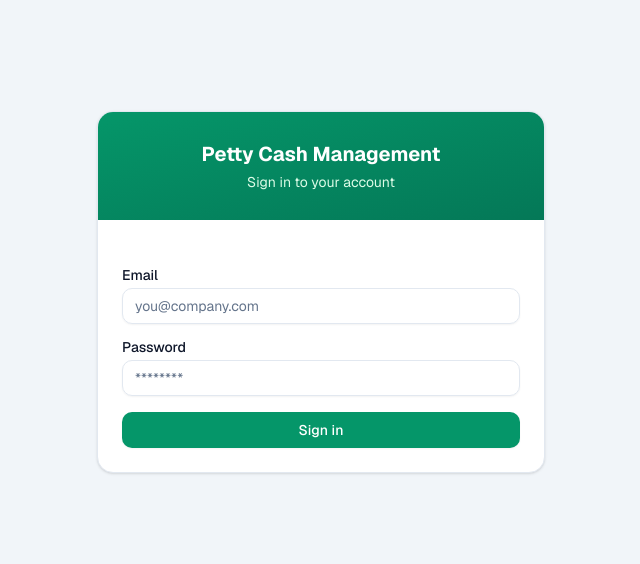
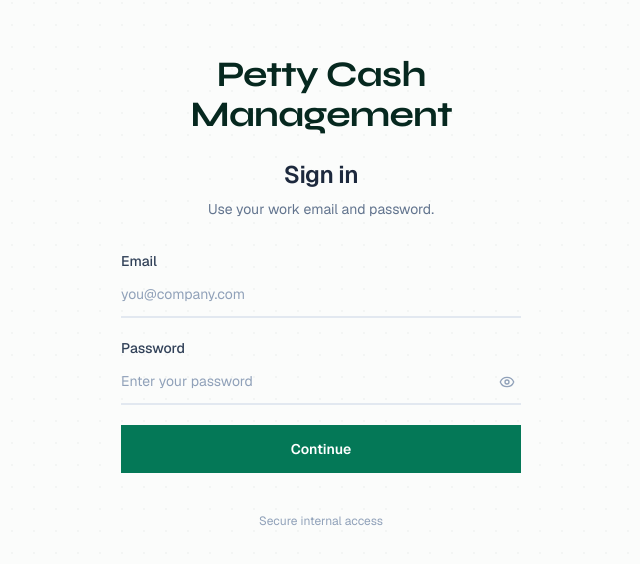
Before and after one commit to Thameem-20/PettyCash, a Next.js app: page /login in a window 1280 px wide. Shown: the part 108-672 px from the top of the page, without its empty margins (319-959 px from the left). Built offline with nearby package versions, Linux system fonts and the light colour scheme; no server answers; the database is empty.

Commit message:
login page updated

```diff
--- /dev/null
+++ b/src/app/login/layout.tsx
@@ -0,0 +1,13 @@
+import { Syne } from "next/font/google";
+import "./login.css";
+
+const syne = Syne({
+  subsets: ["latin"],
+  weight: ["600", "700", "800"],
+  variable: "--font-login-display",
+  display: "swap",
+});
+
+export default function LoginLayout({ children }: { children: React.ReactNode }) {
+  return <div className={`login-shell ${syne.variable}`}>{children}</div>;
+}
--- /dev/null
+++ b/src/app/login/login.css
@@ -0,0 +1,44 @@
+.login-shell {
+  --login-ink: #06281f;
+  --login-paper: #fbfcfb;
+  min-height: 100dvh;
+}
+
+.login-display {
+  font-family: var(--font-login-display), var(--font-geist-sans), sans-serif;
+}
+
+@keyframes login-rise {
+  from {
+    opacity: 0;
+    transform: translateY(14px);
+  }
+  to {
+    opacity: 1;
+    transform: translateY(0);
+  }
+}
+
+@keyframes login-fade {
+  from {
+    opacity: 0;
+  }
+  to {
+    opacity: 1;
+  }
+}
+
+.login-rise {
+  animation: login-rise 0.7s cubic-bezier(0.22, 1, 0.36, 1) both;
+}
+
+.login-panel-in {
+  animation: login-fade 0.85s ease 0.15s both;
+}
+
+@media (prefers-reduced-motion: reduce) {
+  .login-rise,
+  .login-panel-in {
+    animation: none;
+  }
+}
--- a/src/app/login/page.tsx
+++ b/src/app/login/page.tsx
@@ -2,10 +2,7 @@
 
 import { Suspense, useState } from "react";
 import { useRouter, useSearchParams } from "next/navigation";
-import { Card } from "@/components/ui/card";
-import { Button } from "@/components/ui/button";
-import { Input } from "@/components/ui/input";
-import { Label } from "@/components/ui/label";
+import { Eye, EyeOff } from "lucide-react";
 
 export default function LoginPage() {
   return (
@@ -20,6 +17,7 @@ function LoginInner() {
   const params = useSearchParams();
   const [email, setEmail] = useState("");
   const [password, setPassword] = useState("");
+  const [showPassword, setShowPassword] = useState(false);
   const [error, setError] = useState("");
   const [loading, setLoading] = useState(false);
 
@@ -49,18 +47,34 @@ function LoginInner() {
   }
 
   return (
-    <div className="flex min-h-screen items-center justify-center bg-muted p-3 md:p-4">
-      <div className="w-full max-w-md">
-        <Card className="gap-0 overflow-hidden p-0">
-          <div className="bg-gradient-to-br from-brand-600 to-brand-700 px-4 py-5 text-center md:px-6 md:py-7">
-            <h1 className="text-lg font-bold text-white md:text-xl">Petty Cash Management</h1>
-            <p className="mt-1 text-xs text-brand-100 md:text-sm">Sign in to your account</p>
+    <div className="relative flex min-h-[100dvh] items-center justify-center bg-[var(--login-paper)] px-5 py-10 sm:px-8">
+      <div
+        className="pointer-events-none absolute inset-0 opacity-[0.55]"
+        style={{
+          backgroundImage:
+            "radial-gradient(circle at 1px 1px, rgba(6,40,31,0.06) 1px, transparent 0)",
+          backgroundSize: "22px 22px",
+        }}
+        aria-hidden
+      />
+
+      <div className="login-panel-in relative w-full max-w-[400px]">
+        <div className="mb-8 text-center">
+          <h1 className="login-display text-3xl font-bold tracking-tight text-[var(--login-ink)] sm:text-4xl">
+            Petty Cash Management
+          </h1>
+          <h2 className="mt-6 text-xl font-semibold tracking-tight text-slate-800 sm:text-2xl">
+            Sign in
+          </h2>
+          <p className="mt-2 text-sm text-slate-500">Use your work email and password.</p>
         </div>
 
-          <form onSubmit={submit} className="space-y-3 p-4 md:space-y-4 md:p-6">
-            <div className="space-y-1.5">
-              <Label htmlFor="email">Email</Label>
-              <Input
+        <form onSubmit={submit} className="space-y-5">
+          <div className="space-y-2">
+            <label htmlFor="email" className="text-sm font-medium text-slate-700">
+              Email
+            </label>
+            <input
               id="email"
               type="email"
               value={email}
@@ -68,30 +82,56 @@ function LoginInner() {
               placeholder="you@company.com"
               autoComplete="username"
               required
+              className="w-full border-0 border-b-2 border-slate-200 bg-transparent px-0 py-3 text-[16px] text-slate-900 outline-none transition-[border-color] placeholder:text-slate-400 focus:border-brand-600 md:text-sm"
             />
           </div>
-            <div className="space-y-1.5">
-              <Label htmlFor="password">Password</Label>
-              <Input
+
+          <div className="space-y-2">
+            <label htmlFor="password" className="text-sm font-medium text-slate-700">
+              Password
+            </label>
+            <div className="relative">
+              <input
                 id="password"
-                type="password"
+                type={showPassword ? "text" : "password"}
                 value={password}
                 onChange={(e) => setPassword(e.target.value)}
-                placeholder="********"
+                placeholder="Enter your password"
                 autoComplete="current-password"
                 required
+                className="w-full border-0 border-b-2 border-slate-200 bg-transparent py-3 pr-10 text-[16px] text-slate-900 outline-none transition-[border-color] placeholder:text-slate-400 focus:border-brand-600 md:text-sm"
               />
+              <button
+                type="button"
+                onClick={() => setShowPassword((v) => !v)}
+                className="absolute right-0 top-1/2 -translate-y-1/2 p-1.5 text-slate-400 transition-colors hover:text-slate-700"
+                aria-label={showPassword ? "Hide password" : "Show password"}
+              >
+                {showPassword ? <EyeOff className="h-4 w-4" /> : <Eye className="h-4 w-4" />}
+              </button>
             </div>
+          </div>
+
           {error && (
-              <p className="rounded-lg bg-rose-50 px-3 py-2 text-sm text-rose-700">
+            <p
+              role="alert"
+              className="border border-rose-200 bg-rose-50 px-3 py-2.5 text-sm text-rose-700"
+            >
               {error}
             </p>
           )}
-            <Button type="submit" className="w-full" disabled={loading}>
-              {loading ? "Signing in..." : "Sign in"}
-            </Button>
+
+          <button
+            type="submit"
+            disabled={loading}
+            className="group relative mt-2 flex w-full items-center justify-center overflow-hidden bg-brand-700 px-4 py-3.5 text-sm font-semibold text-white transition-[background-color,transform] hover:bg-brand-800 active:scale-[0.99] disabled:cursor-not-allowed disabled:opacity-60"
+          >
+            <span className="absolute inset-0 translate-y-full bg-brand-900/20 transition-transform duration-300 group-hover:translate-y-0" />
+            <span className="relative">{loading ? "Signing in…" : "Continue"}</span>
+          </button>
         </form>
-        </Card>
+
+        <p className="mt-10 text-center text-xs text-slate-400">Secure internal access</p>
       </div>
     </div>
   );
```
Lines whose indentation alone changed are shown as unchanged.
